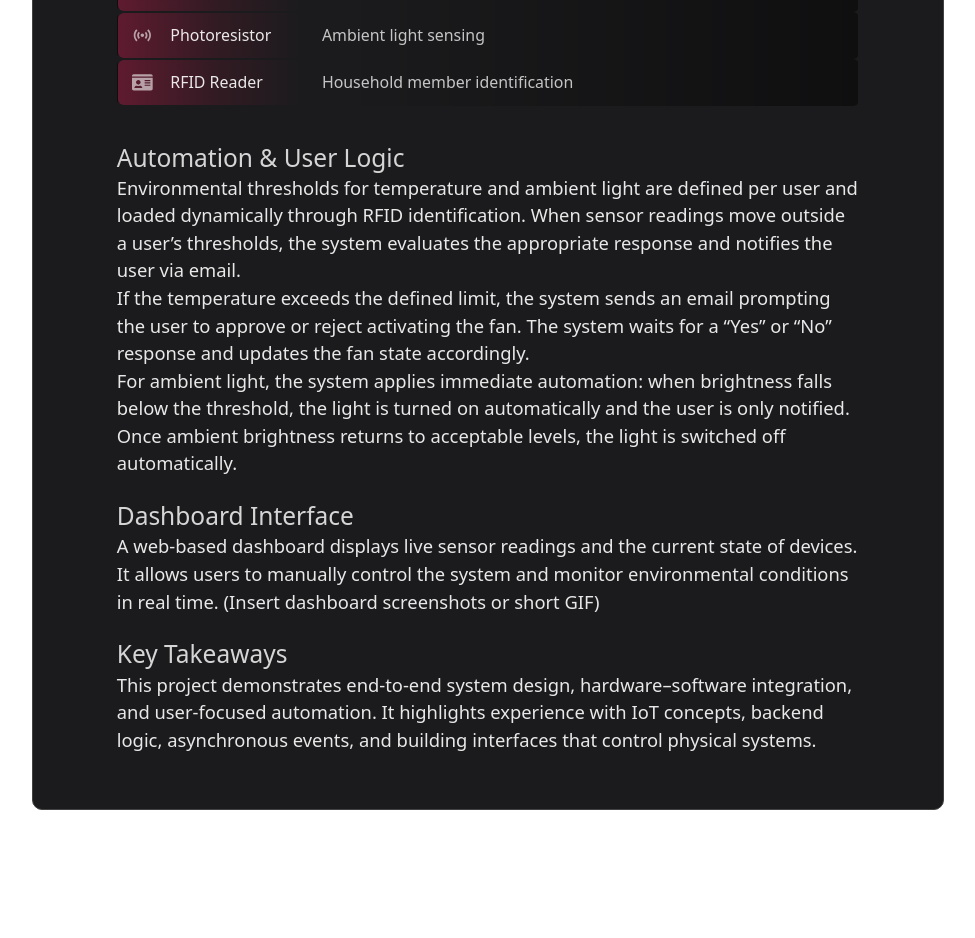
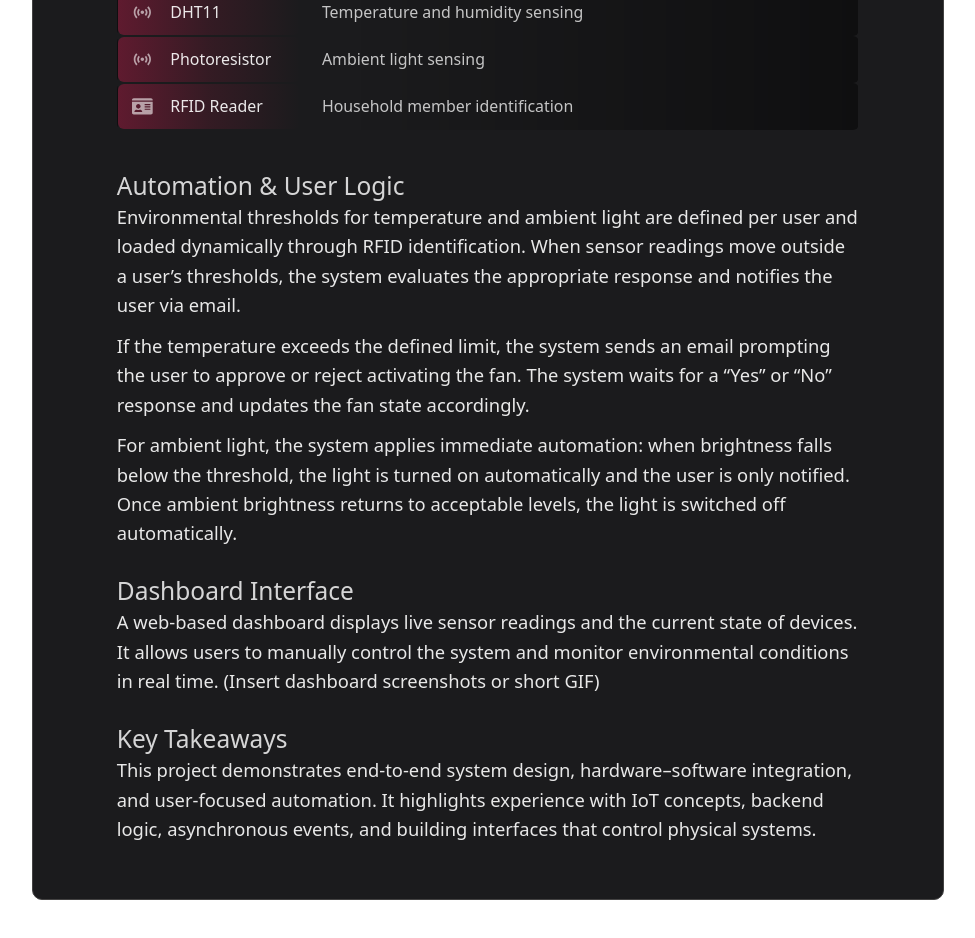
Before and after one commit to hedi3489/my-portfolio, a React (Vite) app: page /projects/IoT-Smart-Home in a window 1280 px wide. Shown: the part 740-1678 px from the top of the page, without its empty margins (152-1127 px from the left). Before the commit the page ends 1611 px from the top, so only its background shows below. Built offline with nearby package versions, Linux system fonts and the light colour scheme.

Commit message:
IoT page update

```diff
--- a/src/components/IoTPage.jsx
+++ b/src/components/IoTPage.jsx
@@ -80,11 +80,13 @@ function IoTProjectPage() {
                 apply automation rules, and keep users in the loop.
               </>,
             ]}
+            className = "text-section"
           />
 
           <TextSection
             title="Hardware Setup"
             children={<SoftList items={softlist} />}
+            className = "text-section"
           />
 
           <TextSection
@@ -94,6 +96,7 @@ function IoTProjectPage() {
               "If the temperature exceeds the defined limit, the system sends an email prompting the user to approve or reject activating the fan. The system waits for a “Yes” or “No” response and updates the fan state accordingly.",
               "For ambient light, the system applies immediate automation: when brightness falls below the threshold, the light is turned on automatically and the user is only notified. Once ambient brightness returns to acceptable levels, the light is switched off automatically.",
             ]}
+            className = "text-section in-section-gap"
           />
 
           <TextSection
@@ -101,6 +104,7 @@ function IoTProjectPage() {
             paragraphs={[
               "A web-based dashboard displays live sensor readings and the current state of devices. It allows users to manually control the system and monitor environmental conditions in real time. (Insert dashboard screenshots or short GIF)",
             ]}
+            className = "text-section"
           />
 
           <TextSection
@@ -108,14 +112,13 @@ function IoTProjectPage() {
             paragraphs={[
               "This project demonstrates end-to-end system design, hardware–software integration, and user-focused automation. It highlights experience with IoT concepts, backend logic, asynchronous events, and building interfaces that control physical systems.",
             ]}
+            className = "text-section"
           />
-
         </div>
       </div>
     </div>
   )
 }
-
 
 const TechStackInline = ({ items = [] }) => {
   return (
@@ -131,14 +134,15 @@ export function TextSection({ title, paragraphs = [], children, className = "" }
   return (
     <section className={className}>
       <h2>{title}</h2>
-      {paragraphs.map((text, i) => (
-        <p key={i}>{text}</p>
-      ))}
+      <div>
+        {paragraphs.map((text, i) => (
+          <p key={i}>{text}</p>
+        ))}
+      </div>
       {children}
     </section>
   );
 }
-
 
 function SoftList({ items }) {
   return (
--- a/src/styles/Cards.css
+++ b/src/styles/Cards.css
@@ -115,27 +115,3 @@
 .little-footer {
   flex: 3.05;
 }
-
-/* ---------------------------
-   PROJECT PAGE CONTAINERS
----------------------------- */
-.project-page-container .prose {
-  max-width: 72ch;
-  display: flex;
-  flex-direction: column;
-  gap: 0.5rem;
-}
-
-.project-page-container .prose > div {
-  gap: 0.4rem;
-}
-
-.project-page-container .card {
-  padding: 4rem 6rem;
-}
-
-.section-image {
-  max-width: 50%;
-  height: auto;
-  border-radius: var(--radius);
-}
--- a/src/styles/Containers.css
+++ b/src/styles/Containers.css
@@ -33,7 +33,8 @@
 /*-----------------------
   HOME PAGE CONTAINERS
 ------------------------*/
-.home-page-container {
+.home-page-container,
+.project-page-container {
   width: 100%;
   min-height: 100vh;
   padding: 5em 15em;
@@ -57,12 +58,30 @@
 /*-----------------------
   PROJ PAGE CONTAINERS
 ------------------------*/
-.project-page-container {
-  max-width: 100%;
-  min-height: 100vh;
-  padding: 5em 15em;
+.project-page-container .prose {
+  min-width: 100%;
+  max-width: 72ch;
+  display: flex;
+  flex-direction: column;
+  gap: 0.8rem;
 }
 
-.project-page-container .prose {
-  min-width: 100%;
+.project-page-container .prose > div {
+  gap: 0.4rem;
 }
+
+.project-page-container .card {
+  padding: 4rem 6rem;
+}
+
+.in-section-gap div{
+  display: flex;
+  flex-direction: column;
+  gap: 0.8rem;
+}
+
+.section-image {
+  max-width: 50%;
+  height: auto;
+  border-radius: var(--radius);
+}
--- a/src/styles/Typography.css
+++ b/src/styles/Typography.css
@@ -99,7 +99,7 @@ h1, h2, h3, h4, h5, p, ul { margin: 0; }
 .project-page-container .prose p,
 .project-page-container .prose .page-section li{
   font-size: 1.5em;
-  line-height: 1.5;
+  line-height: 1.6;
   font-weight: 250;
   color: rgba(255, 255, 255, 0.9);
 }
@@ -130,9 +130,6 @@ h1, h2, h3, h4, h5, p, ul { margin: 0; }
   white-space: nowrap;
 }
 
-
-
-
 /* ---------------------------
    SOFT LIST TYPOGRAPHY
 ---------------------------- */
@@ -155,13 +152,11 @@ h1, h2, h3, h4, h5, p, ul { margin: 0; }
   );
 
   border-radius: 6px;
-  /* padding: 0.4rem 0.75rem; */
 }
 .soft-list-row dt {
   position: relative;
   padding: 0.5rem 0.3rem;
   border-radius: 6px;
-  /* background-color: rgba(197, 26, 74, 0.18); */
   background: linear-gradient(
     to right,
     rgba(197, 26, 74, 0.4),
```
